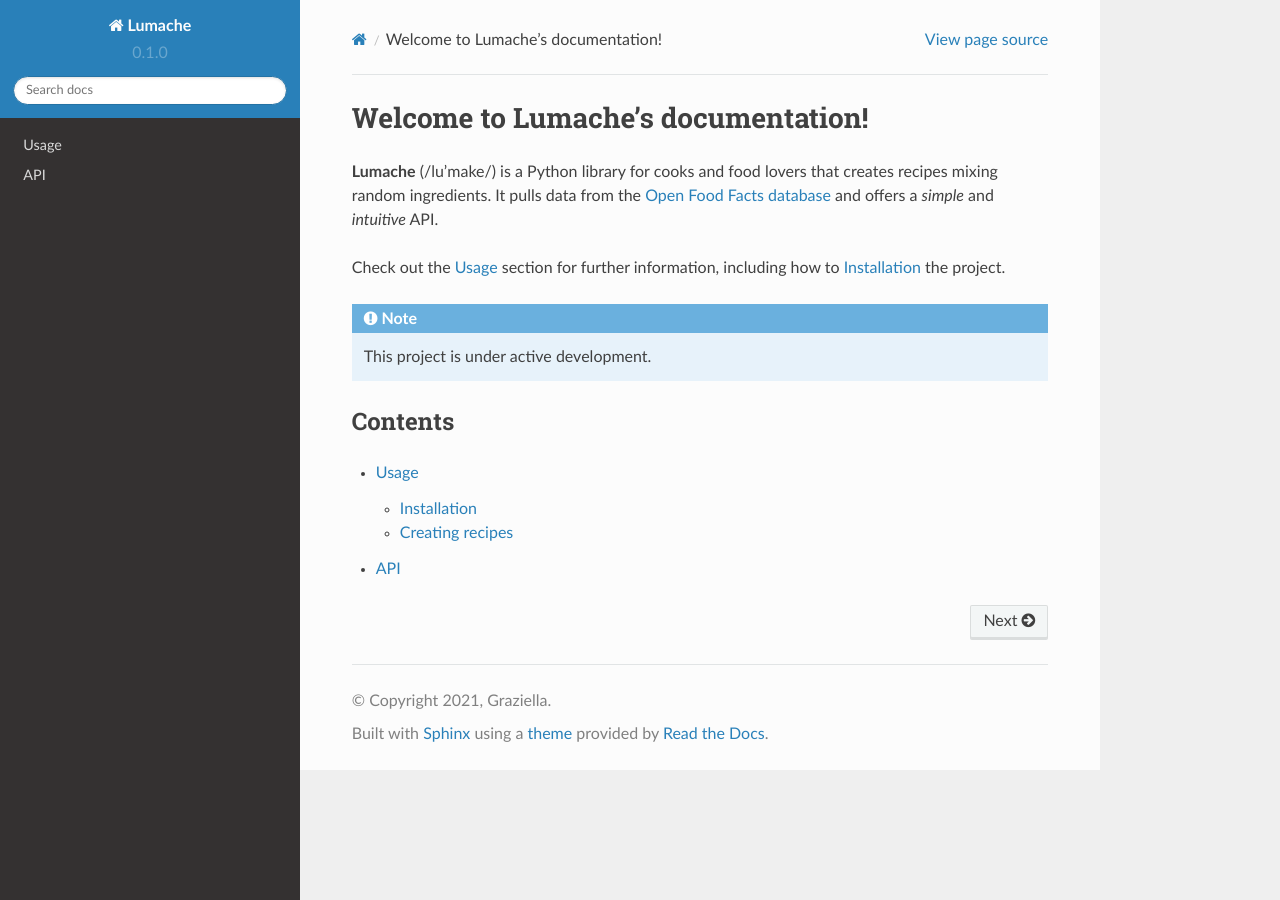
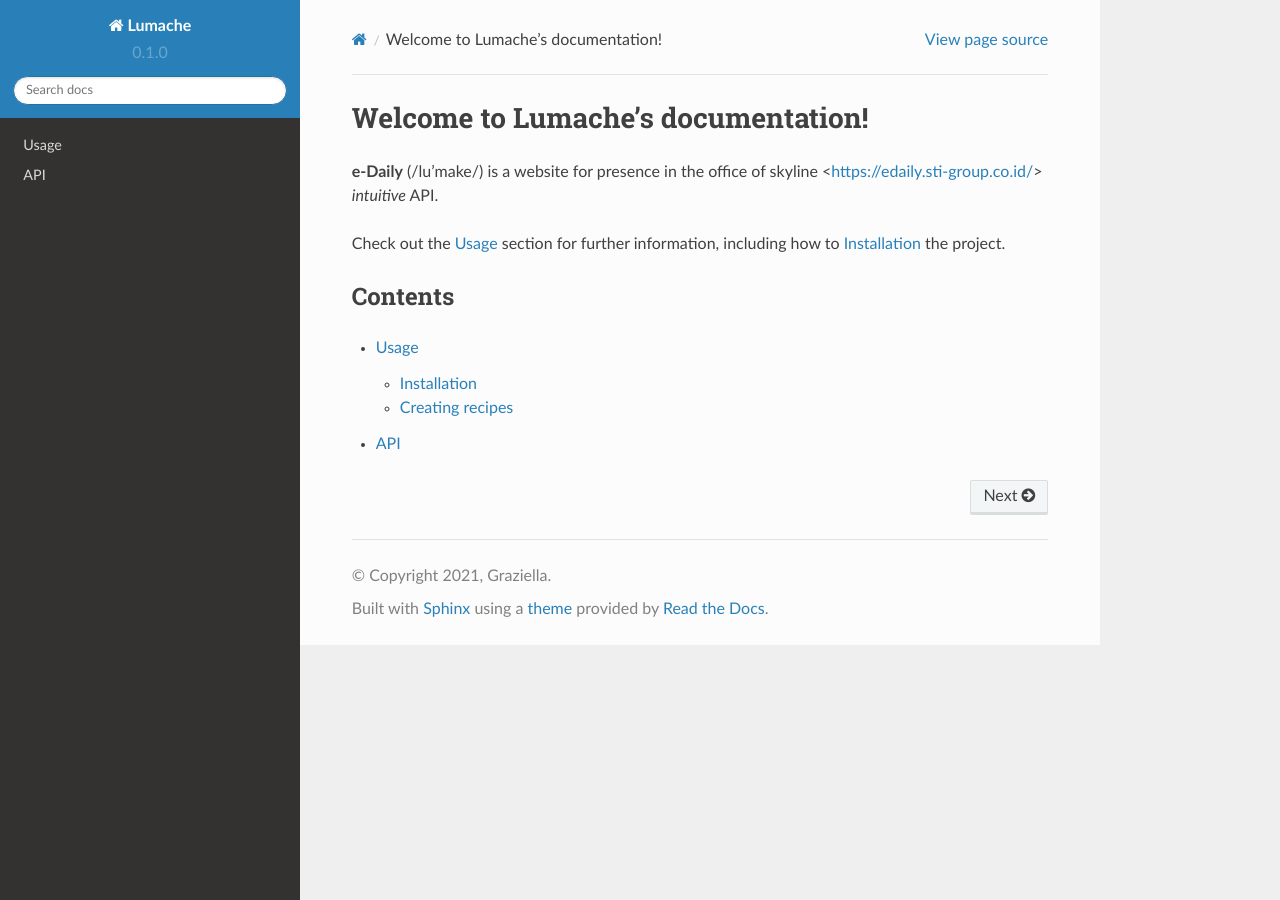
Before and after one commit to ChandraAdipraja/rtd-tutorial, a Sphinx documentation site: the page built from docs/source/index.rst, in a window 1280 px wide. Built offline with Sphinx 7.4.7 and the Read the Docs theme 2.0.0, drawn with Linux system fonts in a browser that asks for light colours.

Commit message:
Update index.rst
Ubah Deskripsi

```diff
--- a/docs/source/index.rst
+++ b/docs/source/index.rst
@@ -1,17 +1,10 @@
 Welcome to Lumache's documentation!
 ===================================
 
-**Lumache** (/lu'make/) is a Python library for cooks and food lovers
-that creates recipes mixing random ingredients.
-It pulls data from the `Open Food Facts database <https://world.openfoodfacts.org/>`_
-and offers a *simple* and *intuitive* API.
+**e-Daily** (/lu'make/) is a website for presence in the office of skyline <https://edaily.sti-group.co.id/> *intuitive* API.
 
 Check out the :doc:`usage` section for further information, including
 how to :ref:`installation` the project.
-
-.. note::
-
-   This project is under active development.
 
 Contents
 --------
```
